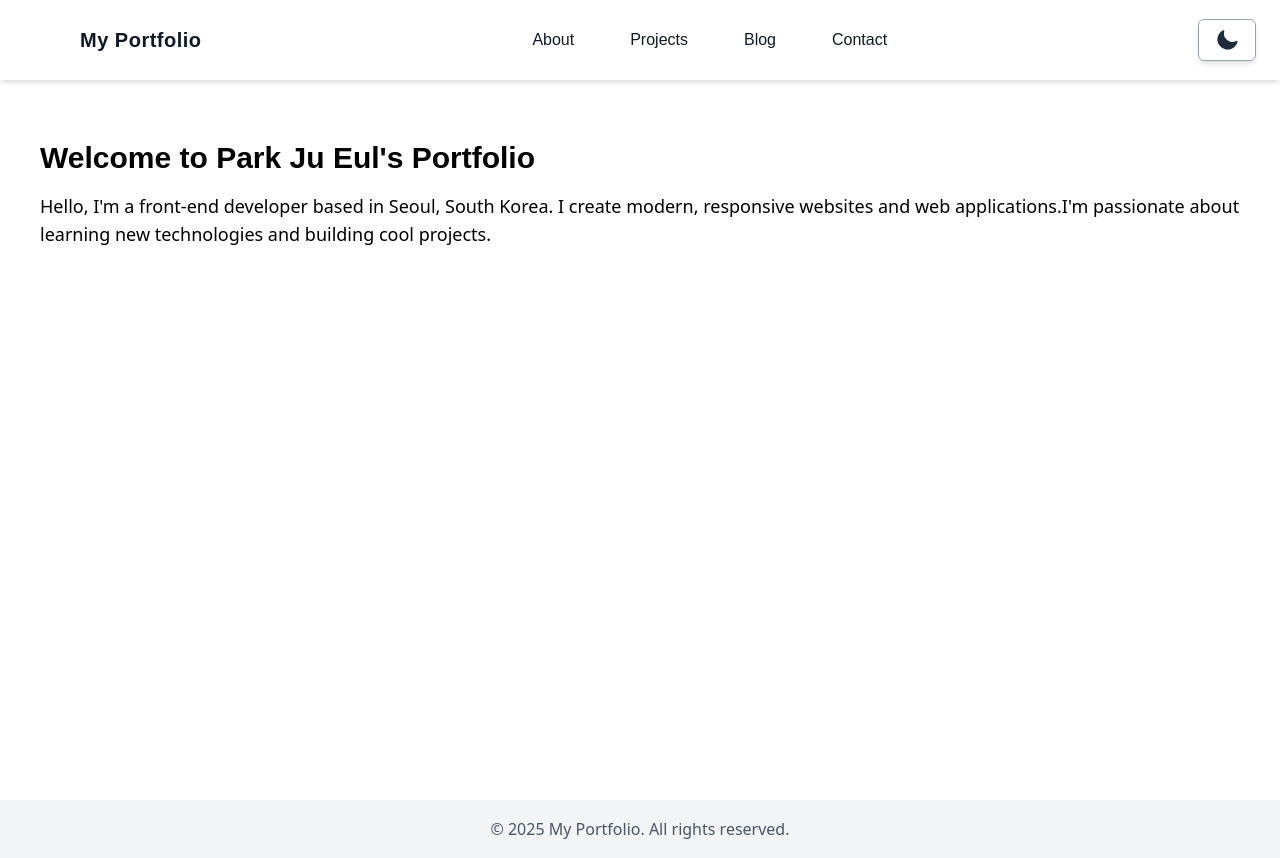
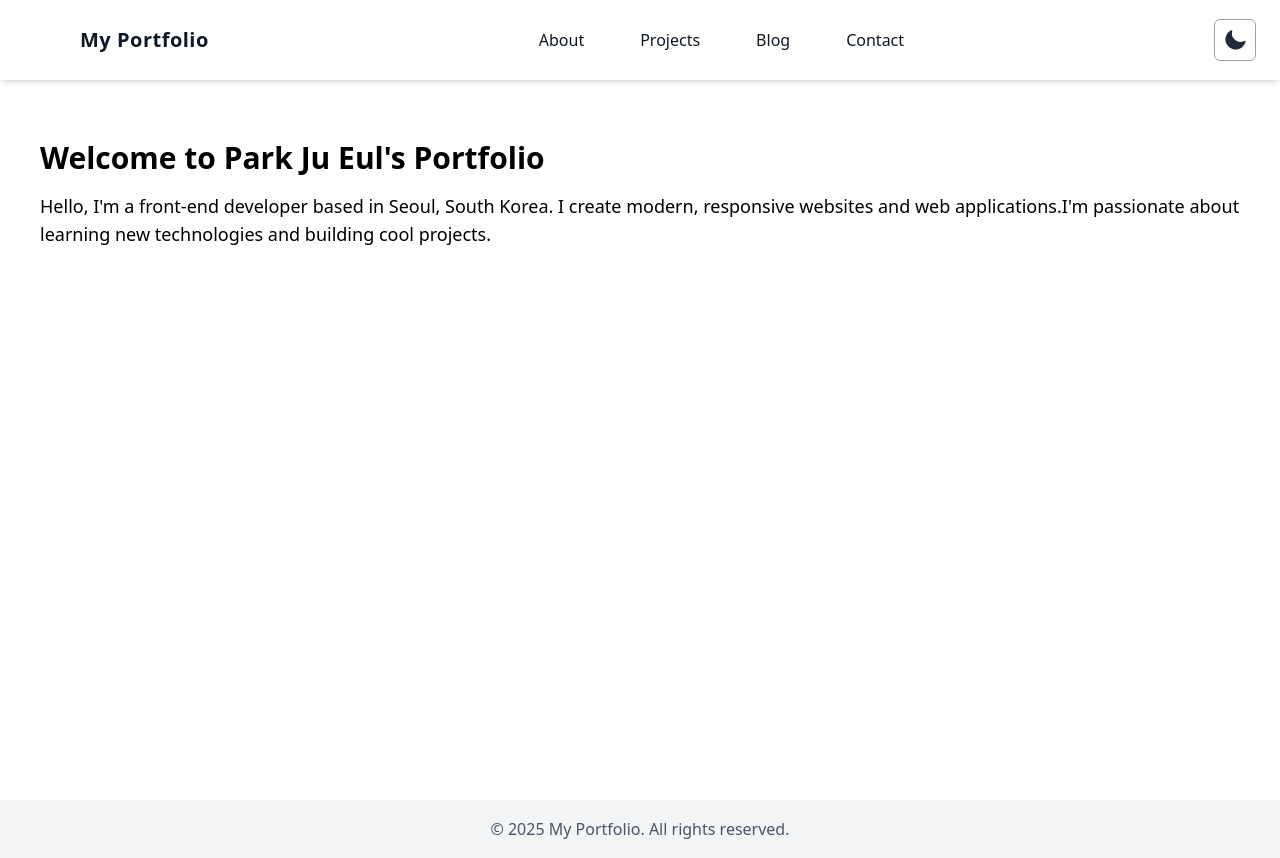
Before and after one commit to rope-park/my-portfolio, a Next.js app: page / in a window 1280 px wide. Built offline with nearby package versions, Linux system fonts and the light colour scheme.

Commit message:
Design: default 폰트 변경(Noto Sans) - utilities 클래스 추가 - button 전역 스타일 주석 처리

```diff
--- a/src/styles/globals.css
+++ b/src/styles/globals.css
@@ -11,7 +11,7 @@
     --color-text: rgb(30, 30, 30);
     --color-primary: rgb(59, 130, 246);
     --color-secondary: rgb(244, 63, 94);
-    --font-family: 'Nanum Gothic', sans-serif;
+    --font-family: 'Noto Sans', 'Nanum Gothic', sans-serif;
   }
 
   /* 다크 모드 자동 감지 */
@@ -38,6 +38,13 @@
   .background-mask {
     -webkit-mask-size: 100% 100%;
     mask-size: 100% 100%;
+  }
+}
+
+/* 유틸리티 클래스 */
+@layer utilities {
+  .shadow-text {
+    text-shadow: 1px 1px 1px rgba(0, 0, 0, 0.3);
   }
 }
 
@@ -81,14 +88,15 @@ h3 {
 
 /* 텍스트 스타일 */
 p {
-  @apply text-[rgb(var(--color-text))] font-sans;
+  @apply text-[rgb(var(--color-text))] ;
 }
 
-/* 버튼 스타일 */
+/*
 button {
   @apply inline-block px-4 py-2 text-lg font-medium text-white bg-[rgb(var(--color-primary))] rounded-md shadow-md
-         hover:bg-[rgb(var(--color-secondary))] transition-colors focus:ring-2 focus:ring-[rgb(var(--color-secondary))] focus:outline-none;
+         hover:bg-[rgb(var(--color-secondary))] transition-colors focus:ring-2 focus:ring-[rgb(var(--color-secondary))] focus:outline-none cursor-pointer;
 }
+*/
 
 /* 리스트 스타일 */
 ul {
```
